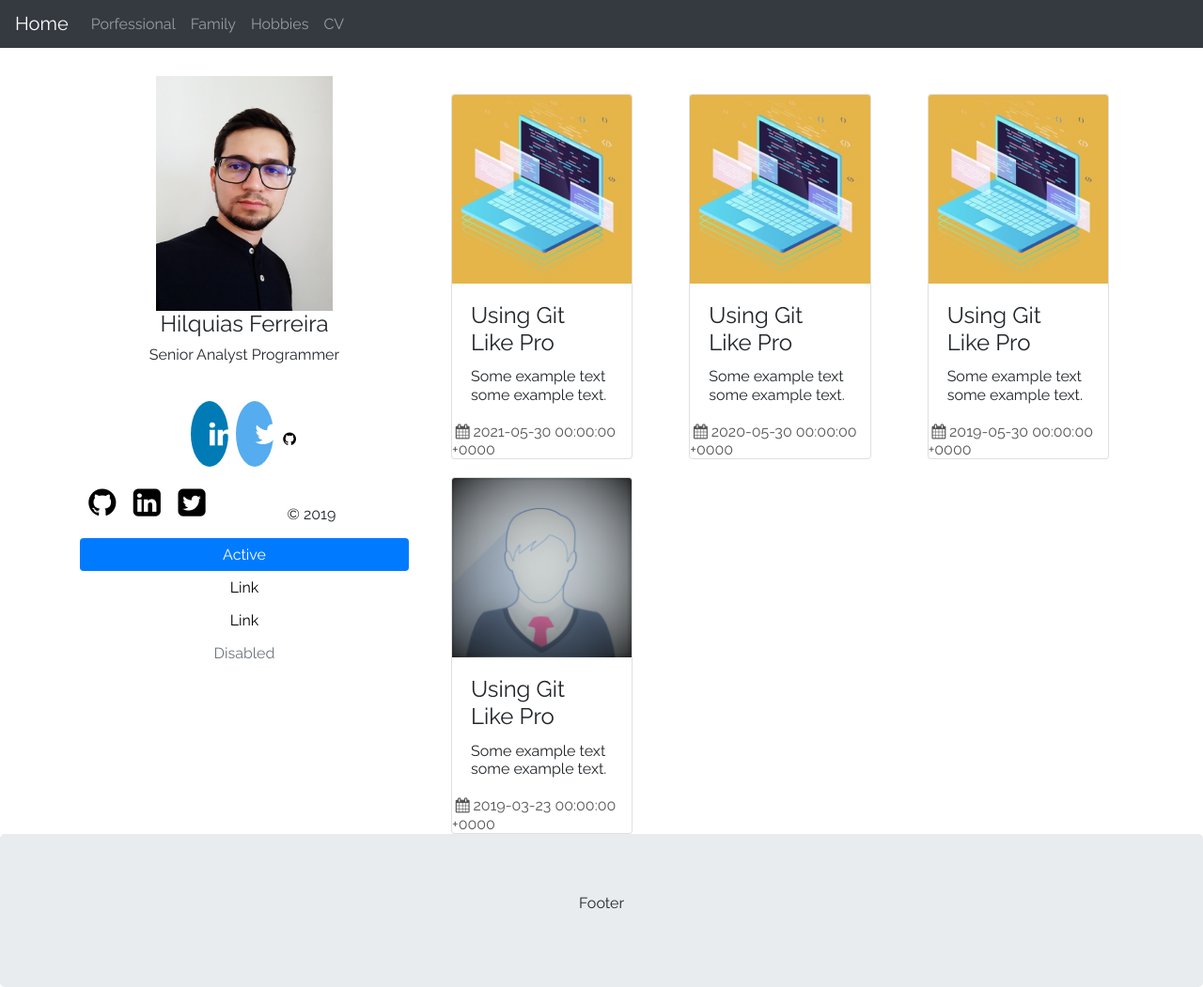
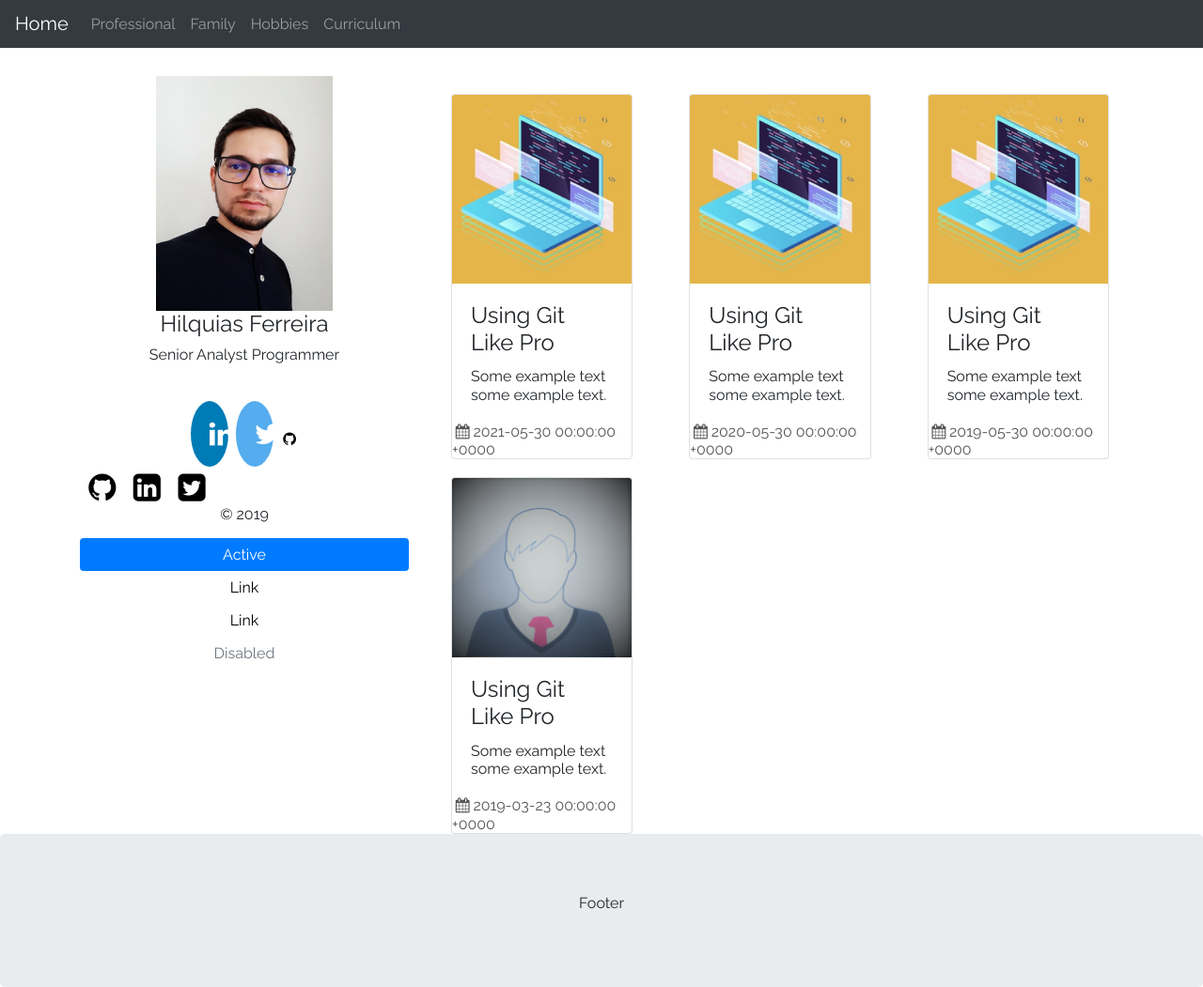
Before and after one commit to hilquiasferreira/hilquiasferreira.github.io, a Jekyll site: the page built from index.md, in a window 1280 px wide. Shown: the whole page at 94% size. Built offline with Jekyll 4.4.1, drawn with Linux system fonts in a browser that asks for light colours.

Commit message:
homefile

```diff
--- a/_layouts/home.html
+++ b/_layouts/home.html
@@ -23,7 +23,7 @@
 		<div class="collapse navbar-collapse" id="collapsibleNavbar">
 			<ul class="navbar-nav">
 				<li class="nav-item">
-					<a class="nav-link" href="#">Porfessional</a>
+					<a class="nav-link" href="#">Professional</a>
 				</li>
 				<li class="nav-item">
 					<a class="nav-link" href="#">Family</a>
@@ -32,7 +32,7 @@
 					<a class="nav-link" href="#">Hobbies</a>
 				</li>
 				<li class="nav-item">
-					<a class="nav-link" href="#">CV</a>
+					<a class="nav-link" href="#">Curriculum</a>
 				</li>
 			</ul>
 		</div>
@@ -43,21 +43,30 @@
 			<div class="col-sm-4">
 				<center>
 					<img src="{{ "/assets/portfolio.png" | relative_url }}" alt="{{ site.plainwhite.name }}"
-						height="250px">
+						height="250px"></img>
 					<h4>Hilquias Ferreira</h4>
 					<p>Senior Analyst Programmer</p>
 					<br>
 					<!--Linkedin-->
+					<div class="social">
+						<a href="https://linkedin.com/{{ site.plainwhite.social_links.linkedIn }}"
+							class="fa fa-linkedin"></a>
+						<a href="https://twitter.com/{{ site.plainwhite.social_links.twitter }}"
+							class="fa fa-twitter"></a>
+						<a href="https://github.com/{{ site.plainwhite.social_links.github }}"
+							class="icon-github-circled"></a>
+					</div>
 					<ul class="social">
-						<a href="https://linkedin.com/{{ site.plainwhite.social_links.linkedIn }}" class="fa fa-linkedin"></a>
-						<a href="https://twitter.com/{{ site.plainwhite.social_links.twitter }}" class="fa fa-twitter"></a>
-						<a href="https://github.com/{{ site.plainwhite.social_links.github }}" class="icon-github-circled"></a>
+						<a href="https://github.com/{{ site.plainwhite.social_links.github }}">
+							<li><i class="icon-github-circled"></i></li>
+						</a>
+						<a href="https://linkedin.com/{{ site.plainwhite.social_links.linkedIn }}">
+							<li><i class="icon-linkedin-squared"></i></li>
+						</a>
+						<a href="https://twitter.com/{{ site.plainwhite.social_links.twitter }}">
+							<li><i class="icon-twitter-squared"></i></li>
+						</a>
 					</ul>
-					<ul class="social">
-							<a href="https://github.com/{{ site.plainwhite.social_links.github }}"><li><i class="icon-github-circled"></i></li></a>
-							<a href="https://linkedin.com/{{ site.plainwhite.social_links.linkedIn }}"><li><i class="icon-linkedin-squared"></i></li></a>
-							<a href="https://twitter.com/{{ site.plainwhite.social_links.twitter }}"><li><i class="icon-twitter-squared"></i></li></a>
-						</ul>
 					<br>
 					<p>&copy; 2019</p>
 
```
